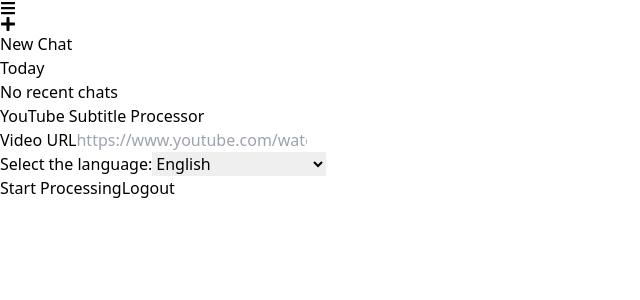
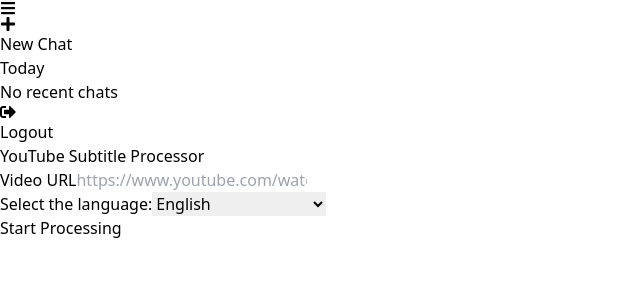
Before and after one commit to dunkeyyfong/trans-ai, a React (Vite) app: page /home in a window 1280 px wide. Shown: the top 300 px of the page, without its empty margins (0-640 px from the left). Built offline with nearby package versions, Linux system fonts and the light colour scheme.

Commit message:
cap nhat 1 so thu o ui homepage

```diff
--- a/src/components/SideBar.tsx
+++ b/src/components/SideBar.tsx
@@ -1,34 +1,51 @@
 import React, { useState } from "react";
-import { FaBars, FaPlus } from "react-icons/fa";
+import { FaBars, FaPlus, FaSignOutAlt } from "react-icons/fa";
 import { Modal, Input, Button } from "antd";
+import { useNavigate } from "react-router-dom";
 
 interface Chat {
   title: string;
   id: number;
 }
 
-
 interface SideBarProps {
   chatHistory: Chat[];
   onNewChat: (newChatTitle: string) => void;
   onRestoreChat: (chatId: number) => void;
+  onLogout: () => void;
 }
 
-const SideBar: React.FC<SideBarProps> = ({ chatHistory, onNewChat, onRestoreChat }) => {
+const SideBar: React.FC<SideBarProps> = ({ chatHistory, onNewChat, onRestoreChat, onLogout }) => {
   const [isModalOpen, setIsModalOpen] = useState(false);
   const [chatTitle, setChatTitle] = useState("");
+  const [isLogoutModalOpen, setIsLogoutModalOpen] = useState(false);
+  const navigate = useNavigate();
 
+  // Mở Modal Tạo Chat
   const handleOpenModal = () => setIsModalOpen(true);
   const handleCloseModal = () => {
     setIsModalOpen(false);
     setChatTitle("");
   };
 
+  // Xử lý tạo chat
   const handleCreateChat = () => {
     if (!chatTitle.trim()) return;
-
     onNewChat(chatTitle);
     handleCloseModal();
+  };
+
+  // Xử lý mở Modal xác nhận Logout
+  const handleOpenLogoutModal = () => {
+    setIsLogoutModalOpen(true);
+  };
+
+  // Xác nhận Logout
+  const handleConfirmLogout = () => {
+    setIsLogoutModalOpen(false);
+    localStorage.removeItem("token"); // Xóa token đăng nhập (nếu có)
+    onLogout(); // Gọi hàm onLogout từ prop
+    navigate("/login"); // Chuyển hướng về trang Login
   };
 
   return (
@@ -47,7 +64,6 @@
           <FaPlus /> New Chat
         </button>
       </div>
-
 
       {/* Chat History */}
       <div className="p-4 flex-1 overflow-y-auto">
@@ -69,7 +85,17 @@
         </ul>
       </div>
 
-      {/* Ant Design Modal */}
+      {/* Logout Button */}
+      <div className="p-4">
+        <button
+          onClick={handleOpenLogoutModal} // Mở modal xác nhận logout
+          className="w-full flex items-center gap-2 p-2 bg-red-500 text-white rounded-md"
+        >
+          <FaSignOutAlt /> Logout
+        </button>
+      </div>
+
+      {/* Modal Tạo Chat */}
       <Modal
         title="Create New Chat"
         open={isModalOpen}
@@ -89,6 +115,23 @@
           onChange={(e) => setChatTitle(e.target.value)}
         />
       </Modal>
+
+      {/* Modal Xác Nhận Logout */}
+      <Modal
+        title="Confirm Logout"
+        open={isLogoutModalOpen}
+        onCancel={() => setIsLogoutModalOpen(false)}
+        footer={[
+          <Button key="cancel" onClick={() => setIsLogoutModalOpen(false)}>
+            Cancel
+          </Button>,
+          <Button key="logout" type="primary" danger onClick={handleConfirmLogout}>
+            Logout
+          </Button>,
+        ]}
+      >
+        <p>Are you sure you want to log out?</p>
+      </Modal>
     </div>
   );
 };
--- a/src/pages/HomePage.tsx
+++ b/src/pages/HomePage.tsx
@@ -18,11 +18,7 @@
   const [chatHistory, setChatHistory] = useState<Chat[]>([]);
   const [searchParams] = useSearchParams();
 
-  const handleLogout = () => {
-    localStorage.removeItem("isAuthenticated");
-    navigate("/");
-  };
-
+  // 🔹 Load chat history từ localStorage khi component mount
   useEffect(() => {
     const savedChats = localStorage.getItem("chatHistory");
     if (savedChats) {
@@ -30,6 +26,12 @@
     }
   }, []);
 
+  // 🔹 Lưu chat history vào localStorage mỗi khi chatHistory thay đổi
+  useEffect(() => {
+    localStorage.setItem("chatHistory", JSON.stringify(chatHistory));
+  }, [chatHistory]);
+
+  // 🔹 Cập nhật tiêu đề chat từ URL
   useEffect(() => {
     const chatId = searchParams.get("id");
     if (chatId && chatHistory.length > 0) {
@@ -38,41 +40,37 @@
     }
   }, [searchParams, chatHistory]);
 
+  // 🔹 Tạo cuộc trò chuyện mới
   const handleNewChat = (newChatTitle: string) => {
-    const lastId = parseInt(localStorage.getItem("lastChatId") || "0", 10);
-    const newId = lastId + 1;
+    const newId = Date.now(); // ID duy nhất dựa trên timestamp
+    const newChat: Chat = { title: newChatTitle, id: newId };
 
-    const newChat: Chat = {
-      title: newChatTitle,
-      id: newId,
-    };
-
-    const updatedChats = [newChat, ...chatHistory];
-    setChatHistory(updatedChats);
-    localStorage.setItem("chatHistory", JSON.stringify(updatedChats));
-    localStorage.setItem("lastChatId", newId.toString());
-
+    setChatHistory((prev) => [newChat, ...prev]);
     navigate(`/home?id=${newId}`);
   };
 
+  // 🔹 Khôi phục cuộc trò chuyện cũ
   const handleRestoreChat = (chatId: number) => {
     navigate(`/home?id=${chatId}`);
   };
 
+  // 🔹 Xác thực link YouTube
   const isValidYouTubeUrl = (url: string) => {
     const regex = /^(https?:\/\/)?(www\.)?(youtube\.com\/(watch\?v=|embed\/|v\/)|youtu\.be\/)[a-zA-Z0-9_-]+/;
     return regex.test(url);
   };
 
+  // 🔹 Lấy tiêu đề video YouTube
   const fetchYouTubeTitle = async (url: string) => {
     try {
       const response = await fetch(`https://noembed.com/embed?url=${url}`);
       const data = await response.json();
       if (data.title) {
         setVideoTitle(data.title);
+
         setChatHistory((prev) => {
           const exists = prev.some((chat) => chat.url === url);
-          return exists ? prev : [{ title: data.title, id: prev.length + 1, url }, ...prev];
+          return exists ? prev : [{ title: data.title, id: Date.now(), url }, ...prev];
         });
       } else {
         setVideoTitle("Unknown Video");
@@ -83,6 +81,7 @@
     }
   };
 
+  // 🔹 Xử lý nhập URL video
   const handleInputChange = (e: React.ChangeEvent<HTMLInputElement>) => {
     const url = e.target.value;
     setLink(url);
@@ -92,29 +91,43 @@
     }
   };
 
+  // 🔹 Xử lý quá trình xử lý phụ đề
   const handleProcess = () => {
     if (!link || !isValidYouTubeUrl(link)) {
       alert("Please enter a valid YouTube URL.");
       return;
     }
     setIsProcessing(true);
-    setTimeout(() => {
-      setIsProcessing(false);
-    }, 2000);
+    setTimeout(() => setIsProcessing(false), 2000);
+  };
+
+  // 🔹 Xử lý đăng xuất
+  const handleLogout = () => {
+    console.log("Logging out...");
+    localStorage.removeItem("token"); // Xóa token đăng nhập (nếu có)
+    navigate("/login"); // Chuyển hướng về trang đăng nhập
   };
 
   return (
     <div className="flex flex-col min-h-screen">
       <div className="flex flex-1 bg-gray-100">
+        {/* Sidebar */}
         <aside className="w-64 bg-white border-r">
-          <SideBar chatHistory={chatHistory} onNewChat={handleNewChat} onRestoreChat={handleRestoreChat} />
+          <SideBar
+            chatHistory={chatHistory}
+            onNewChat={handleNewChat}
+            onRestoreChat={handleRestoreChat}
+            onLogout={handleLogout} // ✅ Thêm prop này
+          />
         </aside>
 
+        {/* Main Content */}
         <main className="flex-1 flex flex-col items-center p-6">
           <div className="w-full max-w-6xl bg-white py-4 px-6 shadow-md rounded-md">
             <h1 className="text-2xl font-semibold text-gray-800">{selectedChatTitle}</h1>
           </div>
 
+          {/* Nhập URL video */}
           <div className="flex flex-col md:flex-row md:items-center md:space-x-4 w-full max-w-6xl mt-6">
             <div className="w-full md:w-3/4">
               <label className="block text-gray-700 font-medium mb-2">Video URL</label>
@@ -131,6 +144,7 @@
             </div>
           </div>
 
+          {/* Nút xử lý */}
           <button
             onClick={handleProcess}
             className={`mt-4 px-6 py-3 rounded-md shadow-md font-medium transition duration-300 ${
@@ -140,13 +154,6 @@
           >
             {isProcessing ? "Processing..." : "Start Processing"}
           </button>
-
-          <button
-            onClick={handleLogout}
-            className="mt-6 px-6 py-2 bg-red-500 text-white rounded-md shadow-md hover:bg-red-600 transition duration-300"
-          >
-            Logout
-          </button>
         </main>
       </div>
     </div>
```
